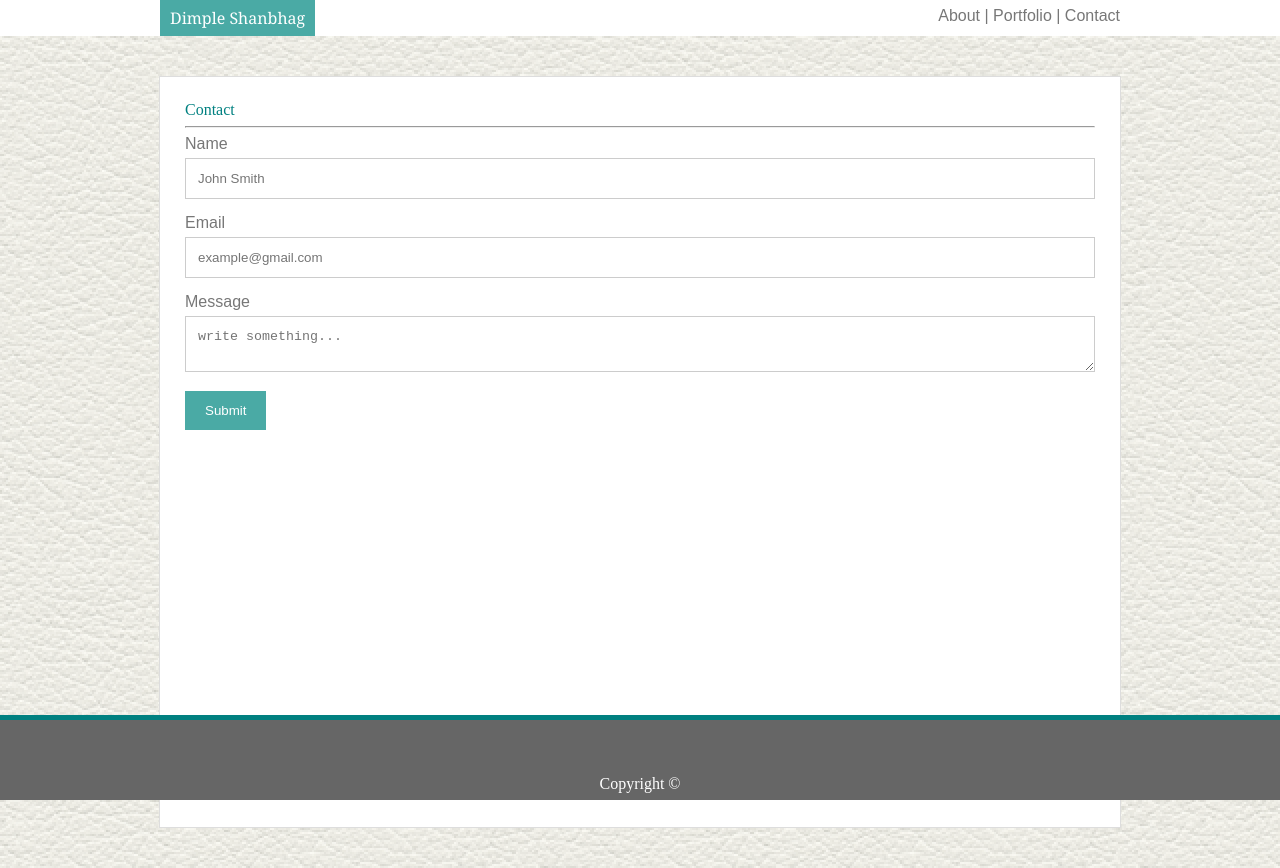
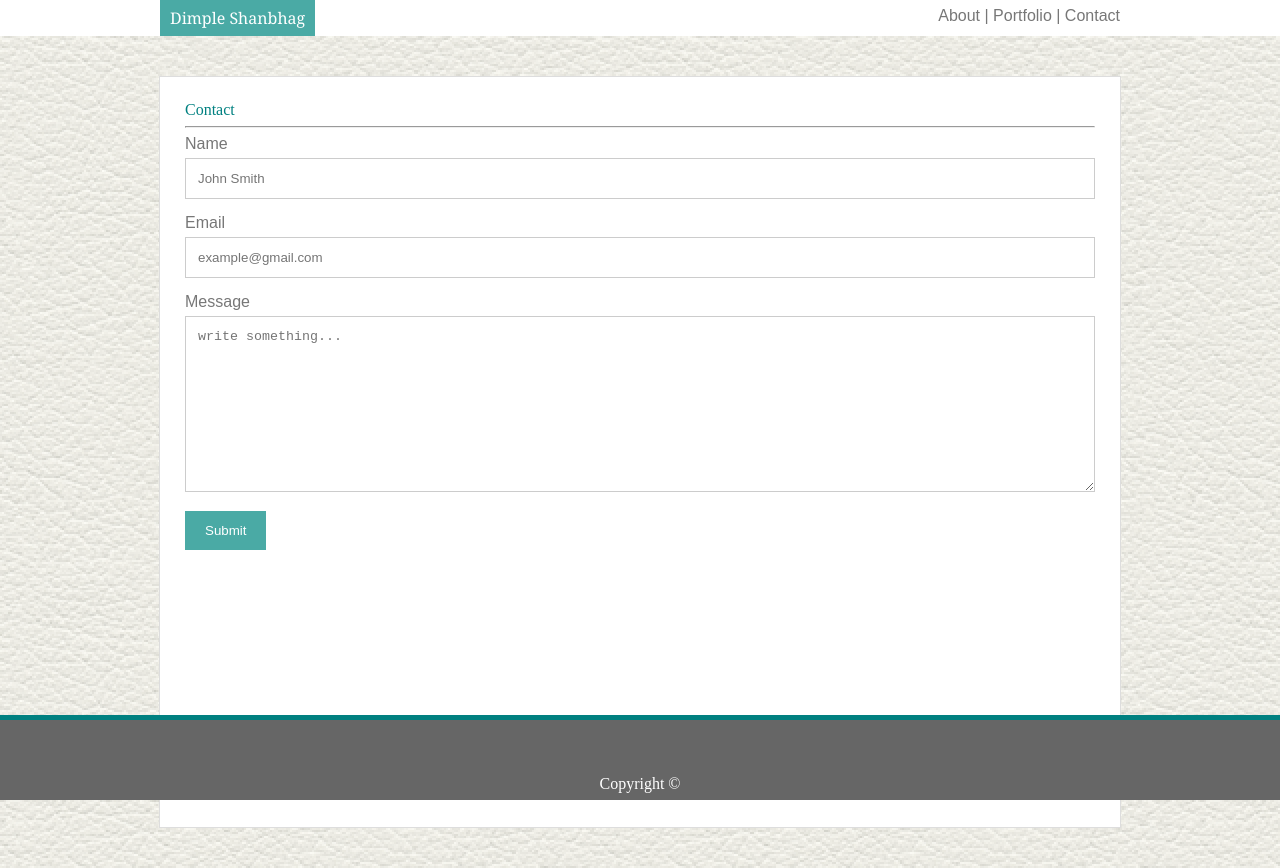
Before and after one commit to dimz13/Basic-Portfolio, a plain HTML site: page contact.html in a window 1280 px wide. Drawn offline with Linux system fonts and the light colour scheme.

Commit message:
added rows and column for message area

```diff
--- a/contact.html
+++ b/contact.html
@@ -33,7 +33,7 @@
                     <label for ="email">Email</label>
                     <input type="text" placeholder="example@gmail.com">
                     <label for ="message">Message</label>
-                    <textarea id = "message" placeholder="write something..."></textarea>
+                    <textarea rows="10" cols="30id = "message" placeholder="write something..."></textarea>
                     <input type=submit value="Submit">
 
                 </section>
```
